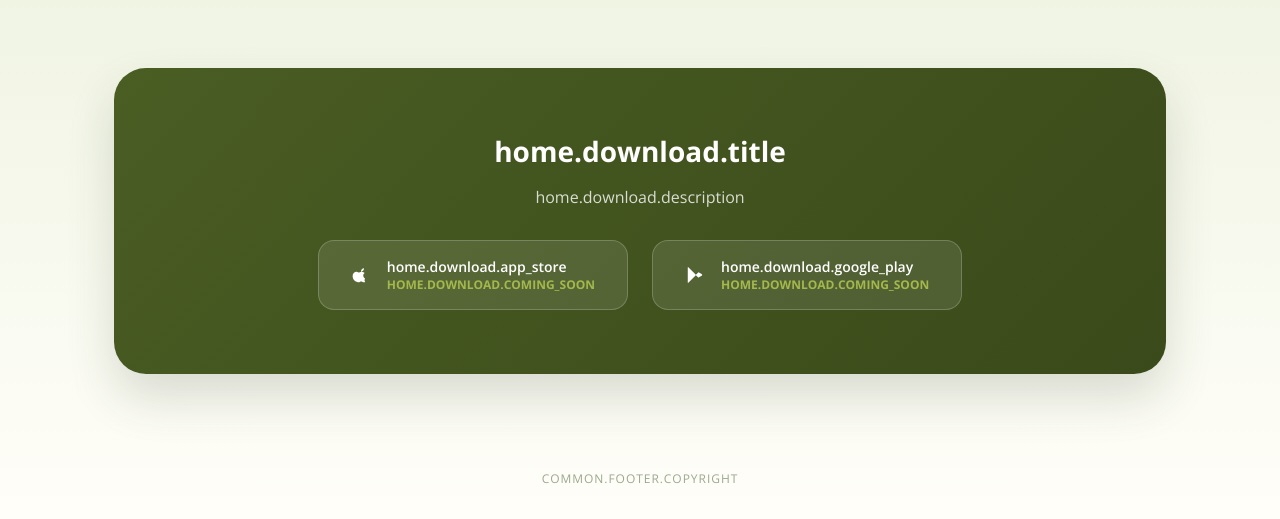
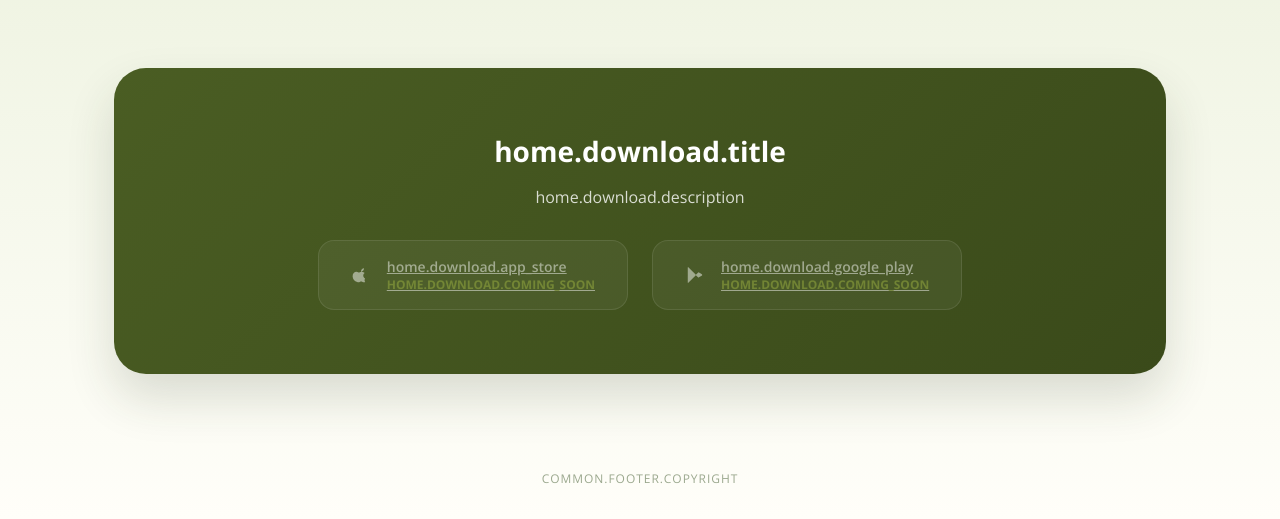
Before and after one commit to Gernika-DidaktikApp/GerniApi, a Python web app: template app/web/templates/home.html in a window 1280 px wide. Shown: the part 1077-1596 px from the top of the page. Run offline with Jinja, Linux system fonts and the light colour scheme; the template is opened without the code that fills it, so the values that code supplies are empty.

Commit message:
UI: Añadir opcion de descarga el apk

```diff
--- a/app/web/static/css/home.css
+++ b/app/web/static/css/home.css
@@ -261,6 +261,13 @@ body {
     transform: translateY(-4px);
 }
 
+/* Badge deshabilitado (temporalmente hasta tener APK) */
+.badge-item.badge-disabled {
+    opacity: 0.5;
+    cursor: not-allowed;
+    pointer-events: none;
+}
+
 .badge-text {
     display: flex;
     flex-direction: column;
--- a/app/web/templates/home.html
+++ b/app/web/templates/home.html
@@ -21,7 +21,7 @@
 
     <!-- Stylesheet -->
     <link rel="stylesheet" href="/static/css/navbar.css?v=5">
-    <link rel="stylesheet" href="/static/css/home.css?v=2">
+    <link rel="stylesheet" href="/static/css/home.css?v=3">
 </head>
 
 <body class="has-navbar">
@@ -147,7 +147,8 @@
                     </p>
 
                     <div class="download-badges">
-                        <div class="badge-item">
+                        <!-- App Store Badge (iOS) - Deshabilitado temporalmente -->
+                        <a href="#" class="badge-item badge-disabled" title="Disponible próximamente">
                             <svg width="20" height="20" viewBox="0 0 24 24" fill="none"
                                 xmlns="http://www.w3.org/2000/svg">
                                 <path
@@ -158,9 +159,11 @@
                                 <span class="badge-store">{{ _('home.download.app_store') }}</span>
                                 <span class="badge-status">{{ _('home.download.coming_soon') }}</span>
                             </div>
-                        </div>
+                        </a>
 
-                        <div class="badge-item">
+                        <!-- Android APK Badge - Deshabilitado hasta tener APK -->
+                        <!-- Para habilitar: quitar clase 'badge-disabled' y cambiar href="#" por href="/static/downloads/gernibide.apk" -->
+                        <a href="#" class="badge-item badge-disabled" download="gernibide.apk" title="Disponible próximamente">
                             <svg width="20" height="20" viewBox="0 0 24 24" fill="none"
                                 xmlns="http://www.w3.org/2000/svg">
                                 <path
@@ -174,7 +177,7 @@
                                 <span class="badge-store">{{ _('home.download.google_play') }}</span>
                                 <span class="badge-status">{{ _('home.download.coming_soon') }}</span>
                             </div>
-                        </div>
+                        </a>
                     </div>
                 </div>
             </section>
```
Also changed, not shown: app/web/static/downloads/README.md (added).
